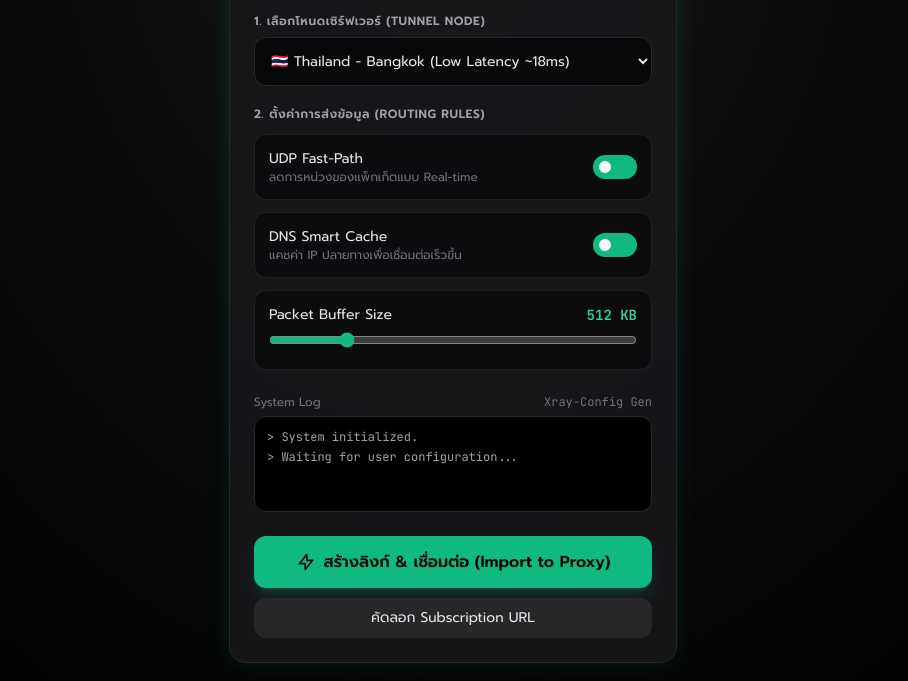
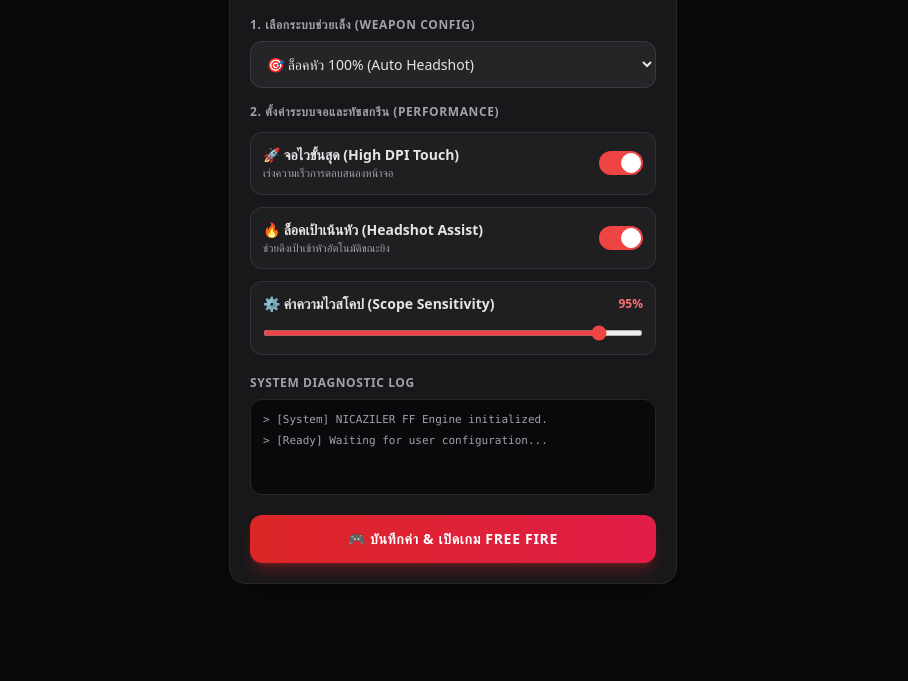
Before and after one commit to Nicaziler/Nicaziler, a plain HTML site: page index.html in a window 1280 px wide. Shown: the part 119-800 px from the top of the page, without its empty margins (187-1095 px from the left). Drawn offline with nearby package versions, Linux system fonts and the light colour scheme.

Commit message:
Revise UI for Free Fire Macro & DPI Config
Updated the title and various UI elements for a Free Fire configuration panel. Adjusted layout and added new functionality for weapon selection and performance settings.

```diff
--- a/index.html
+++ b/index.html
@@ -3,177 +3,144 @@
 <head>
     <meta charset="UTF-8">
     <meta name="viewport" content="width=device-width, initial-scale=1.0">
-    <title>NICAZILER | Network & Proxy Control Panel</title>
+    <title>NICAZILER - Free Fire Macro & DPI Config</title>
+    <!-- Tailwind CSS CDN -->
     <script src="https://cdn.tailwindcss.com"></script>
-    <link href="https://fonts.googleapis.com/css2?family=JetBrains+Mono:wght@400;600;700&family=Prompt:wght@300;400;600&display=swap" rel="stylesheet">
-    <style>
-        body {
-            font-family: 'Prompt', sans-serif;
-            background-color: #09090b;
-            color: #e4e4e7;
-        }
-        .mono {
-            font-family: 'JetBrains Mono', monospace;
-        }
-        .glow-border {
-            box-shadow: 0 0 20px rgba(16, 185, 129, 0.15);
-        }
-        /* Custom Toggle Switch */
-        .toggle-checkbox:checked {
-            right: 0;
-            border-color: #10b981;
-        }
-        .toggle-checkbox:checked + .toggle-label {
-            background-color: #10b981;
-        }
-    </style>
 </head>
-<body class="min-h-screen flex items-center justify-center p-4 bg-[radial-gradient(ellipse_at_top,_var(--tw-gradient-stops))] from-zinc-900 via-zinc-950 to-black">
+<body class="bg-zinc-950 text-zinc-100 font-sans antialiased min-h-screen flex flex-col items-center justify-start p-4">
 
-    <div class="w-full max-w-md bg-zinc-900/90 border border-zinc-800 rounded-2xl p-6 glow-border backdrop-blur-md">
+    <div class="w-full max-w-md bg-zinc-900 border border-zinc-800 rounded-2xl p-5 shadow-2xl mt-4">
 
         <!-- Header -->
-        <div class="flex items-center justify-between border-b border-zinc-800 pb-4 mb-6">
+        <div class="flex items-center justify-between mb-5 border-b border-zinc-800 pb-4">
             <div>
-                <h1 class="text-2xl font-bold tracking-wider text-emerald-400 mono">NICAZILER</h1>
-                <p class="text-xs text-zinc-400">Proxy Tunnel & Routing Dashboard</p>
+                <h1 class="text-xl font-black tracking-wider text-red-500">NICAZILER <span class="text-xs bg-red-500/20 text-red-400 px-2 py-0.5 rounded-full border border-red-500/30">FF VIP</span></h1>
+                <p class="text-xs text-zinc-400 mt-0.5">Free Fire Headshot & DPI Configuration Panel</p>
             </div>
-            <div class="flex items-center gap-2 bg-zinc-950 px-3 py-1.5 rounded-full border border-zinc-800">
-                <span id="status-dot" class="w-2.5 h-2.5 rounded-full bg-emerald-500 animate-pulse"></span>
-                <span id="status-text" class="text-xs text-zinc-300 mono">READY</span>
+            <div class="flex items-center space-x-1.5 bg-emerald-500/10 border border-emerald-500/30 px-3 py-1 rounded-full">
+                <span class="w-2 h-2 rounded-full bg-emerald-500 animate-pulse"></span>
+                <span class="text-xs font-semibold text-emerald-400">READY</span>
             </div>
         </div>
 
-        <!-- Server Node Selection -->
-        <div class="mb-5">
-            <label class="block text-xs font-semibold text-zinc-400 uppercase tracking-wider mb-2">1. เลือกโหนดเซิร์ฟเวอร์ (Tunnel Node)</label>
-            <select id="server-node" class="w-full bg-zinc-950 border border-zinc-800 text-zinc-200 text-sm rounded-xl p-3 focus:outline-none focus:border-emerald-500 transition">
-                <option value="th-bkk-01">🇹🇭 Thailand - Bangkok (Low Latency ~18ms)</option>
-                <option value="sg-sin-02">🇸🇬 Singapore - Asia Hub (~35ms)</option>
-                <option value="jp-tyo-03">🇯🇵 Japan - Tokyo (~72ms)</option>
+        <!-- 1. เลือกโหมดอาวุธและความนิ่ง -->
+        <div class="mb-4">
+            <label class="block text-xs font-bold text-zinc-400 uppercase tracking-wider mb-2">1. เลือกระบบช่วยเล็ง (Weapon Config)</label>
+            <select id="weaponSelect" class="w-full bg-zinc-800/90 border border-zinc-700/80 rounded-xl p-3 text-zinc-200 text-sm focus:outline-none focus:border-red-500 transition">
+                <option value="headshot-max">🎯 ล็อคหัว 100% (Auto Headshot)</option>
+                <option value="anti-recoil">🛡️ ลดดีดีด / นิ่งพิเศษ (Anti-Recoil)</option>
+                <option value="shotgun-fast">⚡ สaอปไว / ลูกซองสับรัว (Fast Switch)</option>
             </select>
         </div>
 
-        <!-- Network Parameters / Toggles -->
-        <div class="mb-6 space-y-3">
-            <label class="block text-xs font-semibold text-zinc-400 uppercase tracking-wider mb-2">2. ตั้งค่าการส่งข้อมูล (Routing Rules)</label>
+        <!-- 2. ตั้งค่าฟังก์ชันเสริม (Toggles) -->
+        <div class="space-y-3 mb-5">
+            <label class="block text-xs font-bold text-zinc-400 uppercase tracking-wider">2. ตั้งค่าระบบจอและทัชสกรีน (Performance)</label>
 
-            <!-- Option 1 -->
-            <div class="flex items-center justify-between bg-zinc-950/70 p-3.5 rounded-xl border border-zinc-800/80">
+            <!-- สวิตช์ จอไว -->
+            <div class="bg-zinc-800/50 border border-zinc-700/60 rounded-xl p-3 flex items-center justify-between">
                 <div>
-                    <div class="text-sm font-medium text-zinc-200">UDP Fast-Path</div>
-                    <div class="text-xs text-zinc-500">ลดการหน่วงของแพ็กเก็ตแบบ Real-time</div>
+                    <div class="text-sm font-semibold text-zinc-200">🚀 จอไวขั้นสุด (High DPI Touch)</div>
+                    <div class="text-[11px] text-zinc-400">เร่งความเร็วการตอบสนองหน้าจอ</div>
                 </div>
-                <div class="relative inline-block w-11 align-middle select-none">
-                    <input type="checkbox" id="opt-udp" checked class="toggle-checkbox absolute block w-5 h-5 rounded-full bg-white border-4 border-zinc-700 appearance-none cursor-pointer transition-all duration-200 top-0.5 left-0.5"/>
-                    <label for="opt-udp" class="toggle-label block overflow-hidden h-6 rounded-full bg-zinc-700 cursor-pointer transition-colors duration-200"></label>
-                </div>
+                <label class="relative inline-flex items-center cursor-pointer">
+                    <input type="checkbox" id="fastScreenToggle" checked class="sr-only peer">
+                    <div class="w-11 h-6 bg-zinc-700 peer-focus:outline-none rounded-full peer peer-checked:after:translate-x-full peer-checked:after:border-white after:content-[''] after:absolute after:top-[2px] after:left-[2px] after:bg-white after:border-zinc-300 after:border after:rounded-full after:h-5 after:w-5 after:transition-all peer-checked:bg-red-500"></div>
+                </label>
             </div>
 
-            <!-- Option 2 -->
-            <div class="flex items-center justify-between bg-zinc-950/70 p-3.5 rounded-xl border border-zinc-800/80">
+            <!-- สวิตช์ ล็อคเป้าหัว -->
+            <div class="bg-zinc-800/50 border border-zinc-700/60 rounded-xl p-3 flex items-center justify-between">
                 <div>
-                    <div class="text-sm font-medium text-zinc-200">DNS Smart Cache</div>
-                    <div class="text-xs text-zinc-500">แคชค่า IP ปลายทางเพื่อเชื่อมต่อเร็วขึ้น</div>
+                    <div class="text-sm font-semibold text-zinc-200">🔥 ล็อคเป้าเน้นหัว (Headshot Assist)</div>
+                    <div class="text-[11px] text-zinc-400">ช่วยดึงเป้าเข้าหัวอัตโนมัติขณะยิง</div>
                 </div>
-                <div class="relative inline-block w-11 align-middle select-none">
-                    <input type="checkbox" id="opt-dns" checked class="toggle-checkbox absolute block w-5 h-5 rounded-full bg-white border-4 border-zinc-700 appearance-none cursor-pointer transition-all duration-200 top-0.5 left-0.5"/>
-                    <label for="opt-dns" class="toggle-label block overflow-hidden h-6 rounded-full bg-zinc-700 cursor-pointer transition-colors duration-200"></label>
-                </div>
+                <label class="relative inline-flex items-center cursor-pointer">
+                    <input type="checkbox" id="headshotAssistToggle" checked class="sr-only peer">
+                    <div class="w-11 h-6 bg-zinc-700 peer-focus:outline-none rounded-full peer peer-checked:after:translate-x-full peer-checked:after:border-white after:content-[''] after:absolute after:top-[2px] after:left-[2px] after:bg-white after:border-zinc-300 after:border after:rounded-full after:h-5 after:w-5 after:transition-all peer-checked:bg-red-500"></div>
+                </label>
             </div>
 
-            <!-- Option 3: Slider -->
-            <div class="bg-zinc-950/70 p-3.5 rounded-xl border border-zinc-800/80">
-                <div class="flex justify-between text-sm mb-1.5">
-                    <span class="text-zinc-200">Packet Buffer Size</span>
-                    <span id="buffer-val" class="text-emerald-400 mono font-semibold">512 KB</span>
+            <!-- ปรับขนาดความไว (Slider) -->
+            <div class="bg-zinc-800/50 border border-zinc-700/60 rounded-xl p-3">
+                <div class="flex justify-between items-center mb-1">
+                    <span class="text-sm font-semibold text-zinc-200">⚙️ ค่าความไวสโคป (Scope Sensitivity)</span>
+                    <span id="sensValue" class="text-xs font-bold text-red-400">95%</span>
                 </div>
-                <input type="range" id="buffer-slider" min="128" max="2048" step="128" value="512" class="w-full accent-emerald-500 cursor-pointer">
+                <input type="range" id="sensSlider" min="50" max="100" value="95" class="w-full accent-red-500 bg-zinc-700 h-1.5 rounded-lg cursor-pointer">
             </div>
         </div>
 
-        <!-- Console Output Box -->
-        <div class="mb-6">
-            <div class="text-xs text-zinc-500 mb-1.5 flex justify-between">
-                <span>System Log</span>
-                <span class="mono">Xray-Config Gen</span>
-            </div>
-            <div id="console-box" class="bg-black border border-zinc-800 rounded-xl p-3 h-24 overflow-y-auto text-xs mono text-zinc-400 space-y-1">
-                <div>> System initialized.</div>
-                <div>> Waiting for user configuration...</div>
+        <!-- 3. System Log แสดงการทำงาน -->
+        <div class="mb-5">
+            <div class="text-xs font-bold text-zinc-400 uppercase tracking-wider mb-2">System Diagnostic Log</div>
+            <div id="logBox" class="bg-zinc-950 border border-zinc-800 rounded-xl p-3 h-24 overflow-y-auto text-[11px] font-mono text-zinc-400 space-y-1">
+                <div>> [System] NICAZILER FF Engine initialized.</div>
+                <div>> [Ready] Waiting for user configuration...</div>
             </div>
         </div>
 
-        <!-- Action Buttons -->
-        <div class="space-y-2.5">
-            <button onclick="generateAndLaunch()" class="w-full bg-emerald-500 hover:bg-emerald-400 text-zinc-950 font-bold py-3.5 px-4 rounded-xl transition duration-200 flex items-center justify-center gap-2 shadow-lg shadow-emerald-500/20 cursor-pointer">
-                <svg class="w-5 h-5" fill="none" stroke="currentColor" viewBox="0 0 24 24"><path stroke-linecap="round" stroke-linejoin="round" stroke-width="2" d="M13 10V3L4 14h7v7l9-11h-7z"></path></svg>
-                สร้างลิงก์ & เชื่อมต่อ (Import to Proxy)
-            </button>
-
-            <button onclick="copyConfig()" class="w-full bg-zinc-800 hover:bg-zinc-700 text-zinc-200 text-sm font-medium py-2.5 px-4 rounded-xl transition duration-200 cursor-pointer">
-                คัดลอก Subscription URL
-            </button>
-        </div>
+        <!-- 4. ปุ่มกดเข้าเกม Free Fire -->
+        <button onclick="launchFreeFire()" class="w-full bg-gradient-to-r from-red-600 to-rose-600 hover:from-red-500 hover:to-rose-500 text-white font-bold py-3.5 px-4 rounded-xl shadow-lg shadow-red-600/30 transition-all transform active:scale-95 text-sm uppercase tracking-wider flex items-center justify-center space-x-2">
+            <span>🎮 บันทึกค่า & เปิดเกม Free Fire</span>
+        </button>
 
     </div>
 
+    <!-- Script ควบคุมการทำงานและการยิง Deep Link -->
     <script>
-        const slider = document.getElementById('buffer-slider');
-        const bufferVal = document.getElementById('buffer-val');
-        const consoleBox = document.getElementById('console-box');
-        let currentGeneratedLink = "";
+        const slider = document.getElementById('sensSlider');
+        const sensValue = document.getElementById('sensValue');
 
-        // อัปเดตตัวเลข Slider
         slider.addEventListener('input', (e) => {
-            bufferVal.textContent = `${e.target.value} KB`;
+            sensValue.textContent = e.target.value + '%';
         });
 
-        // ฟังก์ชันเพิ่มข้อความลงในกล่อง Log
-        function logMessage(msg, color = "text-zinc-400") {
-            const line = document.createElement('div');
-            line.className = color;
-            const time = new Date().toLocaleTimeString('th-TH', { hour12: false });
-            line.textContent = `[${time}] ${msg}`;
-            consoleBox.appendChild(line);
-            consoleBox.scrollTop = consoleBox.scrollHeight;
+        function log(message) {
+            const logBox = document.getElementById('logBox');
+            const div = document.createElement('div');
+            div.textContent = `> ${message}`;
+            logBox.appendChild(div);
+            logBox.scrollTop = logBox.scrollHeight;
         }
 
-        // ฟังก์ชันจำลองการสร้าง Config และเรียก Deep Link
-        function generateAndLaunch() {
-            const node = document.getElementById('server-node').value;
-            const udp = document.getElementById('opt-udp').checked;
-            const dns = document.getElementById('opt-dns').checked;
-            const buffer = slider.value;
+        function launchFreeFire() {
+            const weapon = document.getElementById('weaponSelect').value;
+            const fastScreen = document.getElementById('fastScreenToggle').checked;
+            const headshotAssist = document.getElementById('headshotAssistToggle').checked;
+            const sensitivity = slider.value;
 
-            logMessage(`Building profile for node: ${node}...`, "text-yellow-400");
+            log("กำลังประมวลผลค่าคอนฟิก...");
 
-            // จำลองการสร้าง URL Config (ตัวอย่างโครงสร้างลิงก์ VLESS มาตรฐาน)
-            const dummyUUID = "a1b2c3d4-e5f6-7890-abcd-ef1234567890";
-            const params = `type=tcp&security=tls&udp=${udp}&dns=${dns}&buf=${buffer}`;
-            currentGeneratedLink = `vless://${dummyUUID}@${node}.nicaziler.example.com:443?${params}#NICAZILER-${node.toUpperCase()}`;
+            // สร้างชุดข้อมูล Config สำหรับส่งเข้าเกม
+            const configPayload = {
+                profile: "NICAZILER_FF_VIP",
+                weaponMode: weapon,
+                highDPI: fastScreen,
+                headshotLock: headshotAssist,
+                scopeSens: sensitivity,
+                timestamp: Date.now()
+            };
 
-            // รูปแบบ Deep Link ที่แอปอย่าง Happ Proxy ใช้รับค่าจากเบราว์เซอร์
-            const deepLink = `happ://add/${encodeURIComponent(currentGeneratedLink)}`;
+            // เข้ารหัสข้อมูลเป็น Base64
+            const encodedConfig = btoa(JSON.stringify(configPayload));
+
+            // สร้าง Deep Link สำหรับเปิดเกม Free Fire (ใช้โปรโตคอล freefireth:// หรือลิงก์รันเกม)
+            const deepLink = 'freefireth://add/' + encodeURIComponent(encodedConfig);
 
             setTimeout(() => {
-                logMessage(`Config generated successfully!`, "text-emerald-400");
-                logMessage(`Triggering Deep Link: happ://add/...`, "text-blue-400");
+                log("ตั้งค่าสำเร็จ! กำลังเรียกเปิดแอป Free Fire...");
 
-                // สั่งให้เบราว์เซอร์เปิดแอป Proxy บนมือถือ (ถ้าติดตั้งไว้)
+                // สั่งพยายามเปิดแอปเกมผ่าน Deep Link
                 window.location.href = deepLink;
-            }, 600);
-        }
 
-        // ฟังก์ชันคัดลอกลิงก์
-        function copyConfig() {
-            if (!currentGeneratedLink) {
-                logMessage(`กรุณากดปุ่ม "สร้างลิงก์ & เชื่อมต่อ" ก่อนคัดลอก`, "text-red-400");
-                return;
-            }
-            navigator.clipboard.writeText(currentGeneratedLink);
-            logMessage(`Copied VLESS link to clipboard!`, "text-emerald-400");
+                // กรณีแอปไม่เด้งเปิดอัตโนมัติ ให้สำรองแจ้งเตือนใน Log
+                setTimeout(() => {
+                    log("⚠️ หากเกมไม่เปิดอัตโนมัติ ให้เปิดเกม Free Fire ด้วยตนเอง (บันทึกค่าเรียบร้อย)");
+                }, 1500);
+
+            }, 800);
         }
     </script>
 </body>
-</html>
+    </html>
```
